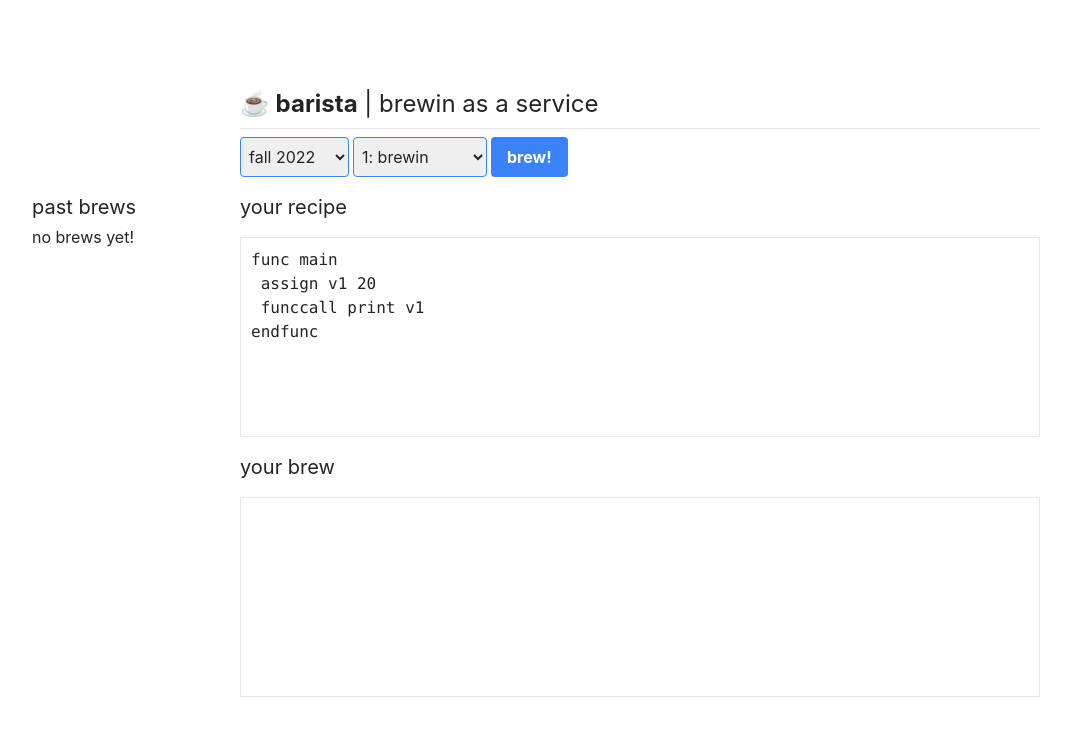
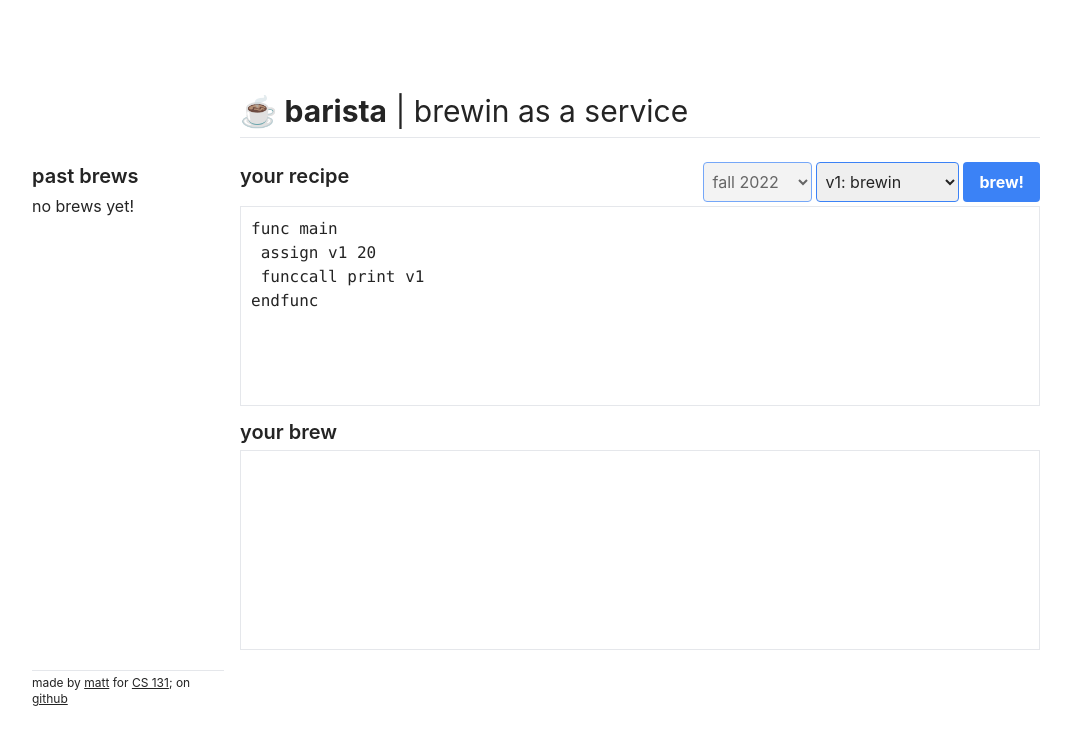
Before and after one commit to UCLA-CS-131/barista, a React (Create React App) app: page / in a window 1280 px wide. Shown: the top 744 px of the page, without its empty margins (104-1175 px from the left). Built offline with nearby package versions, Linux system fonts and the light colour scheme.

Commit message:
UI touchups

```diff
--- a/src/App.js
+++ b/src/App.js
@@ -1,13 +1,7 @@
 import React, { useState } from 'react';
 import Editor from 'react-simple-code-editor';
-
-const DEFAULT_PROGRAM =
-`func main
- assign v1 20
- funccall print v1
-endfunc`;
-
-const ENDPOINT = process.env.NODE_ENV === 'development' ? 'http://localhost:8000/f22' : '/f22'
+import PreviousBrew from './PreviousBrew';
+import { DEFAULT_PROGRAM, ENDPOINT } from './constants';
 
 function App() {
   const [program, setProgram] = useState(DEFAULT_PROGRAM);
@@ -17,10 +11,10 @@ function App() {
 
   const lastResponse = responses.length === 0 ? {iteration: 0} : responses[responses.length - 1];
 
-  function addResponse(code, output, version, iteration) {
+  function addResponse(program, output, version, iteration) {
     let n = [...responses];
     n.push({
-      program: code,
+      program,
       version,
       output,
       iteration,
@@ -32,8 +26,8 @@ function App() {
     setOutput(output);
   }
 
-  function loadProgram(code, output, version) {
-    setProgram(code);
+  function loadProgram(program, output, version) {
+    setProgram(program);
     setOutput(output);
     setVersion(version);
   }
@@ -55,17 +49,11 @@ function App() {
 
   function PastBrews({responses, loadProgram}) {
     if (responses.length === 0) {
-      return <div>no brews yet!</div>
+      return <p>no brews yet!</p>
     }
     return (
       <ul className='p-0 list-none'>
-        {responses.map((resp, i) => <li className='single-run border-t py-2 text-ellipsis overflow-hidden whitespace-nowrap' key={resp.program + i}>
-          brew #{resp.iteration} | <button onClick={() => loadProgram(resp.program, resp.output, resp.version)}>load</button>
-          <br />
-          in: {resp.program}
-          <br />
-          out: {resp.output}
-        </li>).reverse()}
+        {responses.map(({program, output, version, iteration}) => <PreviousBrew program={program} output={output} version={version} iteration={iteration} loadProgram={loadProgram} key={iteration} />).reverse()}
       </ul>
     )
   }
@@ -74,36 +62,38 @@ function App() {
     <div className="App">
       <main className='main-container'>
         <div></div> {/* empty div for grid */}
+        <header>
+          <h1 className='text-3xl'><span className='font-bold'>☕ barista</span> | brewin as a service</h1>
+          <hr className='my-2' />
+        </header>
+        <section>
+          <h2 className='text-xl font-semibold mb-1'>past brews</h2>
+          <PastBrews responses={responses} loadProgram={loadProgram} />
+        </section>
         <div>
-          <header>
-            <h1 className='text-2xl'><span className='font-bold'>☕ barista</span> | brewin as a service</h1>
-          </header>
-          <hr className='my-2' />
-          <select className="btn btn-blue-outline mr-1 pl-1">
+          <section className='flex flex-row justify-between'>
+            <h2 className='text-xl font-semibold'>your recipe</h2>
+            <div>
+              <select className="btn btn-blue-outline mr-1 pl-1" disabled>
                 <option value="1">fall 2022</option>
               </select>
               <select className="btn btn-blue-outline mr-1 pl-1" value={version} onChange={(e) => setVersion(e.target.value)}>
-            <option value="1">1: brewin</option>
-            <option value="2">2: brewin++</option>
-            <option value="3">3: brewin#</option>
+                <option value="1">v1: brewin</option>
+                <option value="2">v2: brewin++</option>
+                <option value="3">v3: brewin#</option>
               </select>
               <button className="btn btn-blue" onClick={runProgram}>brew!</button>
             </div>
-        <div>
-          <h2 className='text-xl mb-1'>past brews</h2>
-          <PastBrews responses={responses} loadProgram={loadProgram} />
-        </div>
-        <div>
-          <h2 className='text-xl'>your recipe</h2>
+          </section>
           <Editor
-            className='editor border'
+            className='editor border my-1'
             value={program}
             onValueChange={program => setProgram(program)}
             highlight={code => code /* this is an identity -- no highlighting */}
             padding={10}
           />
 
-          <h2 className='text-xl'>your brew</h2>
+          <h2 className='text-xl font-semibold mt-3 mb-1'>your brew</h2>
           <Editor
             className='editor border'
             value={output}
@@ -112,6 +102,12 @@ function App() {
             readOnly={true}
           />
         </div>
+        <footer>
+          <hr className='my-1' />
+          <p className='text-xs'>
+            made by <a className='underline' href="https://matthewwang.me">matt</a> for <a className='underline' href="https://github.com/UCLA-CS-131">CS 131</a>; on <a className='underline' href="https://github.com/UCLA-CS-131/barista">github</a>
+          </p>
+        </footer>
       </main>
     </div>
   );
--- /dev/null
+++ b/src/PreviousBrew.js
@@ -0,0 +1,15 @@
+export default function PreviousBrew({program, output, version, iteration, loadProgram}) {
+  return (
+    <li className='single-run border-t py-2 text-ellipsis overflow-hidden whitespace-nowrap'>
+      <span className='flex flex-row justify-between'>
+        <span>brew #{iteration}</span>
+        <button className="underline" onClick={() => loadProgram(program, output, version)}>load</button>
+      </span>
+      <span className="text-xs">
+      code: <code>{program}</code>
+      <br />
+      out: <code>{output}</code>
+      </span>
+    </li>
+  )
+}
--- /dev/null
+++ b/src/constants.js
@@ -0,0 +1,7 @@
+export const DEFAULT_PROGRAM =
+`func main
+ assign v1 20
+ funccall print v1
+endfunc`;
+
+export const ENDPOINT = process.env.NODE_ENV === 'development' ? 'http://localhost:8000/f22' : '/f22'
--- a/src/index.css
+++ b/src/index.css
@@ -62,7 +62,6 @@ code, .editor {
   max-width: calc(100vw - 16rem);
   min-height: 200px;
   font-size: 1rem;
-  margin: 1rem auto;
 }
 
 .main-container {
```
Lines whose indentation alone changed are shown as unchanged.
